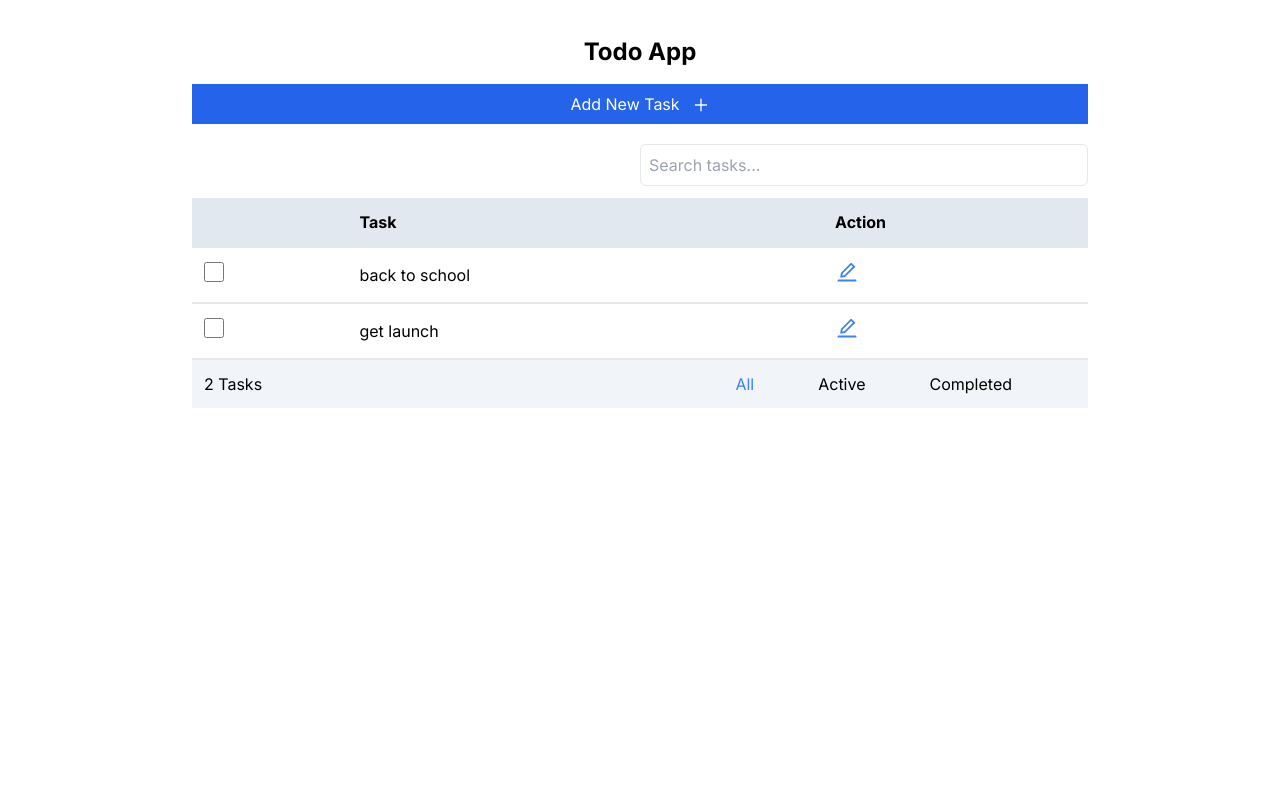
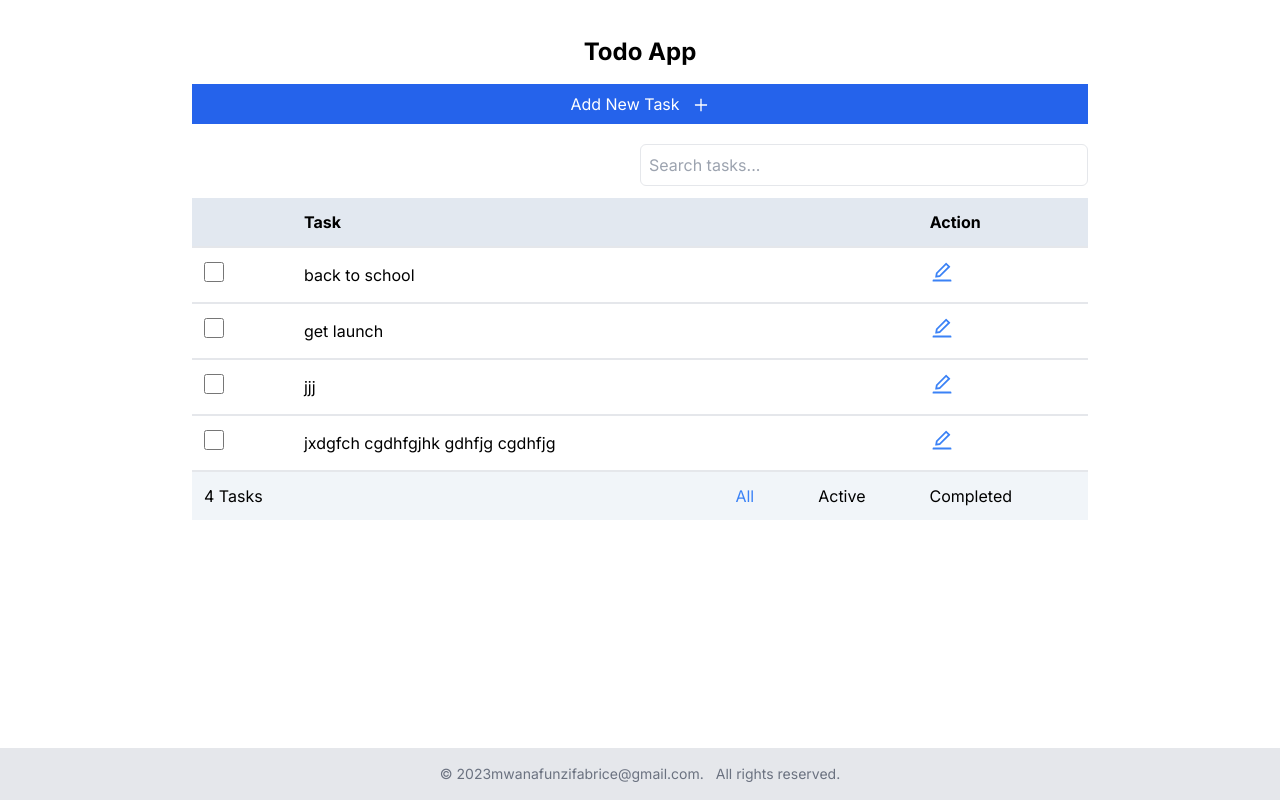
Before and after one commit to FabCode67/next_todo, a Next.js app: page / in a window 1280 px wide. Built offline with nearby package versions, Linux system fonts and the light colour scheme; data requests are answered from the project's data file.

Commit message:
final commit

```diff
--- /dev/null
+++ b/app/components/Footer.tsx
@@ -0,0 +1,10 @@
+import React from 'react'
+
+const Footer = () => {
+  return (
+    <footer className='b-0 mt'>
+    <p className="text-sm text-gray-500 flex justify-center space-x-3">&copy; {new Date().getFullYear()} <p>mwanafunzifabrice@gmail.com. </p> <p></p>All rights reserved.</p>
+      </footer>  )
+}
+
+export default Footer
--- a/app/page.tsx
+++ b/app/page.tsx
@@ -1,16 +1,23 @@
 import { getAllTodos } from "@/api";
 import AddTask from "./components/AddTask";
 import TodoList from "./components/TodoList";
+import Footer from "./components/Footer";
 
 export default async function Home() {
   const tasks = await getAllTodos();
+
   return (
-    <main className="flex flex-col max-w-4xl max-auto mt-4 justify-center m-auto">
+    <div className="flex flex-col min-h-screen">
+      <main className="flex flex-col max-w-4xl max-auto mt-4 justify-center m-auto w-[70%]">
         <div className='text-center items-center my-5 flex flex-col gap-4'>
           <h1 className='text-2xl font-bold'>Todo App</h1>
           <AddTask />
         </div>
         <TodoList tasks={tasks} />
       </main>
+      <footer className="bg-gray-200 py-4 text-center">
+       <Footer />
+      </footer>
+    </div>
   );
 }
--- a/data/todos.json
+++ b/data/todos.json
@@ -9,6 +9,16 @@
       "id": "aa4f88a0-db71-431a-bc01-807fca49d12e",
       "text": "get launch ",
       "checked": false
+    },
+    {
+      "id": "f61d49bf-0d2c-4029-90b4-36ba0f599e7c",
+      "text": "jjj",
+      "checked": false
+    },
+    {
+      "id": "e9c87f05-79cc-438b-8598-c110de10ef55",
+      "text": "jxdgfch cgdhfgjhk gdhfjg cgdhfjg",
+      "checked": false
     }
   ]
 }
```
Lines whose indentation alone changed are shown as unchanged.
